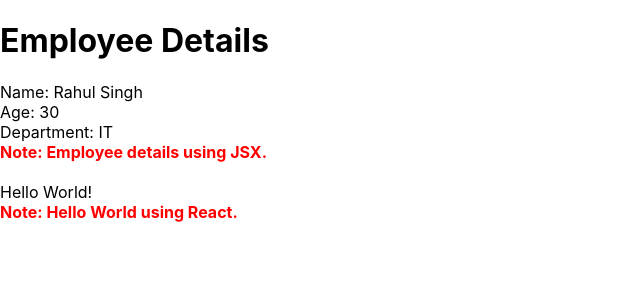
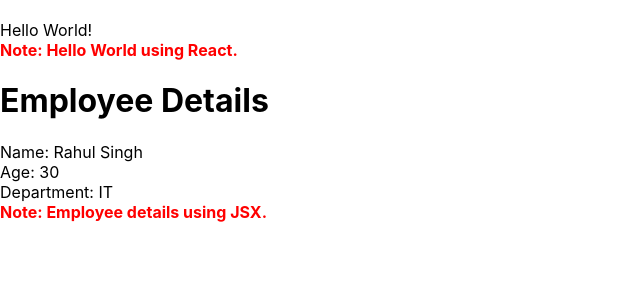
Before and after one commit to rahulksingh1604/master, a React (Create React App) app in the folder my-app/: page / in a window 1280 px wide. Shown: the top 300 px of the page, without its empty margins (0-640 px from the left). Built offline with nearby package versions, Linux system fonts and the light colour scheme.

Commit message:
Assignment01 modifications.

```diff
--- a/my-app/src/EmployeeDetails.js
+++ b/my-app/src/EmployeeDetails.js
@@ -1,4 +1,4 @@
-function EmployeeDetails(){
+function EmployeeDetails() {
   return (
     <div>
       <h1>Employee Details</h1>
@@ -11,7 +11,7 @@ function EmployeeDetails(){
       <label>Department: </label>
       IT
       <br />
-      <label style={{ color: "red" , fontWeight: "bold"}}>Note: Employee details using JSX.</label>
+      <label style={{ color: "red", fontWeight: "bold" }}>Note: Employee details using JSX.</label>
     </div>
   );
 }
--- a/my-app/src/index.js
+++ b/my-app/src/index.js
@@ -6,13 +6,13 @@ import EmployeeDetails from './EmployeeDetails';
 
 const root = ReactDOM.createRoot(document.getElementById('root'));
 let breakElement = React.createElement("br", {});
-let HWElement = React.createElement("div",{},"Hello World!");
+let HWElement = React.createElement("div", {}, "Hello World!");
 let NoteElement = React.createElement("label", { style: { color: "red", fontWeight: "bold" } }, "Note: Hello World using React.");
 root.render(<div>
+  {breakElement}
+  {HWElement}
+  {NoteElement}
   <EmployeeDetails />
-  { breakElement }
-  { HWElement }
-  { NoteElement }
 </div>
 );
 
```
